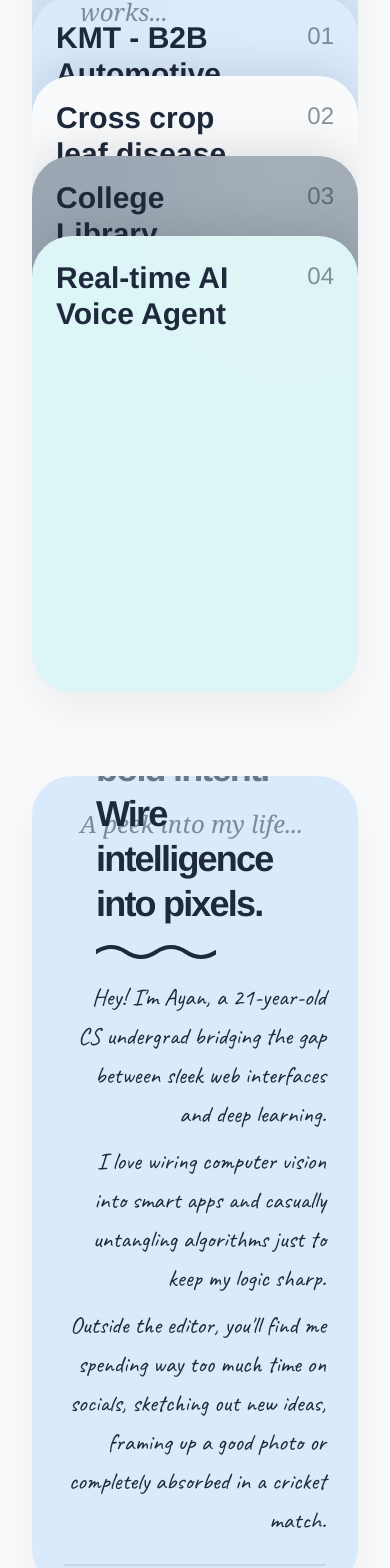
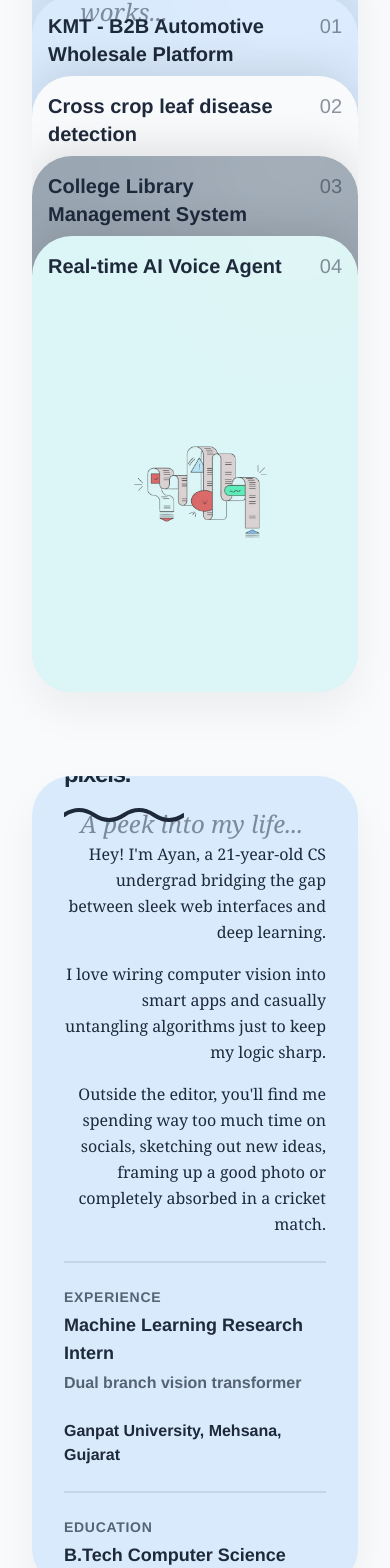
Before and after one commit to ssh-ayan21-c/portfolio, a React (Vite) app: page / in a window 390 px wide. Shown: the part 1967-3535 px from the top of the page. Built offline with nearby package versions, Linux system fonts and the light colour scheme.

Commit message:
Fix alignments, typography, and mobile responsiveness

```diff
--- a/src/components/AboutMeSection.jsx
+++ b/src/components/AboutMeSection.jsx
@@ -26,8 +26,8 @@ const AboutMeSection = () => {
 
         <div className="max-w-5xl mx-auto w-full">
           {/* Quote Section */}
-          <div className="mb-4 pl-8 md:pl-48">
-            <h2 className="text-4xl md:text-5xl font-black text-[#1E293B] leading-tight tracking-tighter">
+          <div className="mb-2 pl-0 md:pl-48 mt-[-2rem]">
+            <h2 className="text-2xl md:text-4xl font-black text-[#1E293B] leading-tight tracking-tighter">
               <span className="block">Crack complex algorithms.</span>
               <span className="block text-[#1E293B]/60">Design with bold intent.</span>
               <span className="block">Wire intelligence into pixels.</span>
@@ -38,7 +38,7 @@ const AboutMeSection = () => {
           </div>
 
           {/* Bio Section */}
-          <div className="space-y-2 text-2xl md:text-3xl text-[#1E293B] font-['Caveat'] text-right ml-auto max-w-3xl leading-relaxed mt-4">
+          <div className="space-y-4 text-base md:text-2xl text-[#1E293B] font-serif text-right ml-auto max-w-3xl leading-relaxed mt-4">
             <UnblurText delay={0.1}>
               <p>Hey! I'm Ayan, a 21-year-old CS undergrad bridging the gap between sleek web interfaces and deep learning.</p>
             </UnblurText>
@@ -52,23 +52,45 @@ const AboutMeSection = () => {
             </UnblurText>
           </div>
 
+          {/* Experience Section */}
+          <motion.div
+            initial={{ opacity: 0, y: 20 }}
+            whileInView={{ opacity: 1, y: 0 }}
+            transition={{ duration: 0.8, delay: 0.4 }}
+            viewport={{ once: true }}
+            className="mt-6 pt-6 border-t-2 border-[#1E293B]/10 flex flex-col md:flex-row justify-between items-start md:items-start gap-4"
+          >
+            <div className="flex flex-col items-start text-left">
+              <h3 className="text-sm md:text-lg font-bold text-[#1E293B]/70 uppercase tracking-wider mb-1">Experience</h3>
+              <a href="https://drive.google.com/file/d/1jMtju0-byqHxIO2QttQW5QMcaJ8DSSE_/view?usp=sharing" target="_blank" rel="noopener noreferrer" className="text-lg md:text-2xl font-black text-[#1E293B] hover:underline">
+                Machine Learning Research Intern
+              </a>
+              <span className="text-base md:text-xl text-[#1E293B]/70 font-semibold mt-1">Dual branch vision transformer</span>
+            </div>
+            <div className="flex flex-col items-start md:items-end text-left md:text-right mt-2 md:mt-0">
+              <a href="https://www.linkedin.com/school/ganpat-university/" target="_blank" rel="noopener noreferrer" className="text-base md:text-xl font-bold text-[#1E293B] hover:text-[#1E293B]/70 transition-colors">
+                Ganpat University, Mehsana, Gujarat
+              </a>
+            </div>
+          </motion.div>
+
           {/* Education Section */}
           <motion.div
             initial={{ opacity: 0, y: 20 }}
             whileInView={{ opacity: 1, y: 0 }}
             transition={{ duration: 0.8, delay: 0.5 }}
             viewport={{ once: true }}
-            className="mt-6 pt-6 border-t-2 border-[#1E293B]/10 flex flex-col md:flex-row justify-between items-start md:items-center gap-2"
+            className="mt-6 pt-6 border-t-2 border-[#1E293B]/10 flex flex-col md:flex-row justify-between items-start md:items-start gap-4"
           >
-            <div>
-              <h3 className="text-lg font-bold text-[#1E293B]/70 uppercase tracking-wider mb-1">Education</h3>
-              <a href="https://iiitk.ac.in/" target="_blank" rel="noopener noreferrer" className="text-xl md:text-2xl font-black text-[#1E293B] hover:text-[#1E293B]/70 transition-colors">
+            <div className="flex flex-col items-start text-left">
+              <h3 className="text-sm md:text-lg font-bold text-[#1E293B]/70 uppercase tracking-wider mb-1">Education</h3>
+              <span className="text-lg md:text-2xl font-black text-[#1E293B]">B.Tech Computer Science</span>
+              <span className="text-base md:text-xl text-[#1E293B]/70 font-semibold mt-1">(2023 - 27)</span>
+            </div>
+            <div className="flex flex-col items-start md:items-end text-left md:text-right mt-2 md:mt-0 md:max-w-[50%]">
+              <a href="https://iiitk.ac.in/" target="_blank" rel="noopener noreferrer" className="text-base md:text-xl font-bold text-[#1E293B] hover:text-[#1E293B]/70 transition-colors">
                 Indian Institute of Information Technology Design & Manufacturing Kurnool
               </a>
-            </div>
-            <div className="text-left md:text-right flex flex-col items-start md:items-end">
-              <span className="text-xl font-bold text-[#1E293B]">B.Tech Computer Science</span>
-              <span className="text-lg text-[#1E293B]/70 font-semibold">(2023 - 27)</span>
             </div>
           </motion.div>
 
--- a/src/components/ProjectsSection.jsx
+++ b/src/components/ProjectsSection.jsx
@@ -6,25 +6,29 @@ const projects = [
     title: 'KMT - B2B Automotive Wholesale Platform',
     color: '#D9EAFD',
     description: 'A full-stack platform for automotive parts featuring private catalogs, JWT/OAuth security, and a responsive mobile-first UI.',
-    image: '/project1.png'
+    link: 'https://github.com/ssh-ayan21-c/KMT'
   },
   {
     id: 2,
     title: 'Cross crop leaf disease detection',
     color: '#F8FAFC',
-    description: 'A dual-branch Vision Transformer with custom channel-wise attention to classify crop diseases, tuned to outperform traditional ML baselines.'
+    description: 'A dual-branch Vision Transformer with custom channel-wise attention to classify crop diseases, tuned to outperform traditional ML baselines.',
+    link: 'https://drive.google.com/file/d/1jMtju0-byqHxIO2QttQW5QMcaJ8DSSE_/view?usp=sharing'
   },
   {
     id: 3,
     title: 'College Library Management System',
     color: '#9AA6B2',
-    description: 'A scalable full-stack system deployed on AWS EC2 featuring 10 modules, Razorpay, and backend optimizations handling 23,000 load test requests.'
+    description: 'A scalable full-stack system deployed on AWS EC2 featuring 10 modules, Razorpay, and backend optimizations handling 23,000 load test requests.',
+    link: 'https://github.com/ssh-ayan21-c/OpenShelf'
   },
   {
     id: 4,
     title: 'Real-time AI Voice Agent',
     color: '#DCF5F6',
-    description: 'A low-latency multilingual voice agent for healthcare and finance, featuring WebSocket audio, secure PII-redacting RAG, and live conversation analysis.'
+    description: 'A low-latency multilingual voice agent for healthcare and finance, featuring WebSocket audio, secure PII-redacting RAG, and live conversation analysis.',
+    image: '/project1.png',
+    link: 'https://github.com/ssh-ayan21-c/Multilingual-Voice-Agent'
   },
 ];
 
@@ -45,11 +49,11 @@ const ProjectsSection = () => {
         </h3>
 
         {/* Stacked Cards Container */}
-        <div className="relative w-full max-w-3xl mx-auto h-[70vh]">
+        <div className="relative w-full max-w-3xl ml-auto mr-0 md:mr-16 h-[70vh]">
           {projects.map((project, index) => (
             <div
               key={project.id}
-              className={`absolute w-full h-auto min-h-[55vh] rounded-[40px] p-6 md:p-10 shadow-[0_-10px_40px_rgba(0,0,0,0.1)] flex flex-col justify-between cursor-pointer group transition-all duration-500 overflow-hidden ${activeProjectId === project.id ? '-translate-y-8' : 'hover:-translate-y-8'}`}
+              className={`absolute w-full h-auto min-h-[55vh] rounded-[40px] p-4 md:p-10 shadow-[0_-10px_40px_rgba(0,0,0,0.1)] flex flex-col justify-between cursor-pointer group transition-all duration-500 overflow-hidden ${activeProjectId === project.id ? '-translate-y-4 md:-translate-y-8' : 'hover:-translate-y-4 md:hover:-translate-y-8'}`}
               onClick={() => toggleProject(project.id)}
               style={{
                   backgroundColor: project.color,
@@ -58,38 +62,38 @@ const ProjectsSection = () => {
               }}
             >
               <div className="flex justify-between items-start relative z-10">
-                <div className="max-w-[70%]">
-                  <h3 className="text-3xl md:text-4xl font-bold text-[#1E293B] group-hover:scale-105 transition-transform duration-500 origin-top-left">
+                <div className="max-w-[80%] md:max-w-[70%]">
+                  <h3 className="text-xl md:text-4xl font-bold text-[#1E293B] group-hover:scale-105 transition-transform duration-500 origin-top-left">
                     {project.title}
                   </h3>
 
                   {/* Expandable Description */}
                   <div
-                    className={`overflow-hidden transition-all duration-500 ease-in-out ${activeProjectId === project.id ? 'max-h-[500px] opacity-100 mt-6' : 'max-h-0 opacity-0 mt-0'}`}
+                    className={`overflow-hidden transition-all duration-500 ease-in-out ${activeProjectId === project.id ? 'max-h-[500px] opacity-100 mt-4 md:mt-6' : 'max-h-0 opacity-0 mt-0'}`}
                   >
-                    <p className="text-xl md:text-2xl text-[#1E293B]/80 leading-relaxed">
+                    <p className="text-base md:text-2xl text-[#1E293B]/80 leading-relaxed">
                       {project.description}
                     </p>
                   </div>
                 </div>
-                <span className="text-2xl font-medium text-[#1E293B]/50">
+                <span className="text-xl md:text-2xl font-medium text-[#1E293B]/50">
                   0{index + 1}
                 </span>
               </div>
 
               {project.image && (
-                <div className="absolute right-0 bottom-4 w-48 md:w-64 opacity-80 mix-blend-multiply pointer-events-none group-hover:scale-110 transition-transform duration-700 origin-bottom-right">
+                <div className={`absolute left-1/2 top-[55%] -translate-x-1/2 -translate-y-1/2 w-48 md:w-80 mix-blend-multiply pointer-events-none transition-all duration-500 origin-center ${activeProjectId === project.id ? 'opacity-0 scale-90' : 'opacity-80 scale-100 group-hover:scale-110'}`}>
                   <img src={project.image} alt={project.title} className="w-full h-auto object-contain" />
                 </div>
               )}
 
-              <div className="flex justify-end items-end pb-10 relative z-10">
-                <div className="w-16 h-16 rounded-full bg-[#1E293B] text-white flex items-center justify-center opacity-0 group-hover:opacity-100 transition-all duration-500 shadow-xl">
-                  <svg xmlns="http://www.w3.org/2000/svg" width="24" height="24" viewBox="0 0 24 24" fill="none" stroke="currentColor" strokeWidth="2" strokeLinecap="round" strokeLinejoin="round">
+              <div className="flex justify-end items-end pb-4 md:pb-10 relative z-10">
+                <a href={project.link} target="_blank" rel="noopener noreferrer" className="w-12 h-12 md:w-16 md:h-16 rounded-full bg-[#1E293B] text-white flex items-center justify-center opacity-0 group-hover:opacity-100 transition-all duration-500 shadow-xl hover:scale-110">
+                  <svg xmlns="http://www.w3.org/2000/svg" width="20" height="20" viewBox="0 0 24 24" fill="none" stroke="currentColor" strokeWidth="2" strokeLinecap="round" strokeLinejoin="round" className="md:w-6 md:h-6">
                     <path d="M5 12h14" />
                     <path d="m12 5 7 7-7 7" />
                   </svg>
-                </div>
+                </a>
               </div>
 
               <div className="absolute top-0 right-0 w-64 h-64 bg-white/10 rounded-full blur-3xl -translate-y-1/2 translate-x-1/4 group-hover:scale-150 transition-transform duration-700 pointer-events-none" />
```
